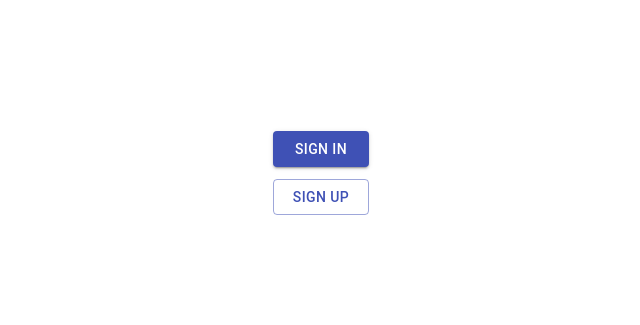
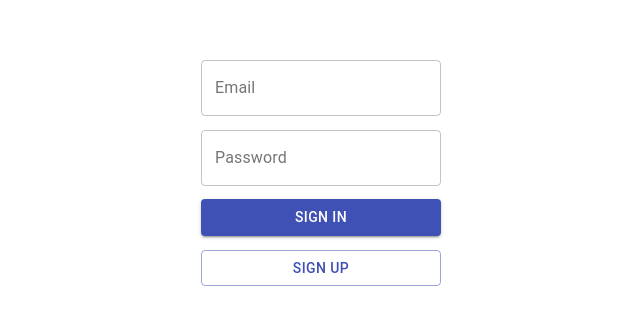
Before and after one commit to AprilPolubiec/firebase-demo, a React (Create React App) app: page / in a window 1280 px wide. Shown: the part 227-552 px from the top of the page, without its empty margins (319-959 px from the left). Built offline with nearby package versions, Linux system fonts and the light colour scheme; no server answers.

Commit message:
can sign in and sign up

```diff
--- a/package.json
+++ b/package.json
@@ -4,6 +4,7 @@
   "private": true,
   "dependencies": {
     "@material-ui/core": "^4.12.2",
+    "@material-ui/lab": "^4.0.0-alpha.60",
     "@testing-library/jest-dom": "^5.11.4",
     "@testing-library/react": "^11.1.0",
     "@testing-library/user-event": "^12.1.10",
--- a/src/index.css
+++ b/src/index.css
@@ -19,6 +19,7 @@ code {
 
 #landing {
   display: flex;
+  flex-direction: column;
   position: absolute;
   width: 100%;
   height: 100%;
@@ -29,7 +30,7 @@ code {
 #landing .auth {
   display: flex;
   flex-direction: column;
-  width: 6rem;
-  height: 6rem;
+  width: 15rem;
+  height: 15rem;
   justify-content: space-around;
 }
--- a/src/pages/Landing.js
+++ b/src/pages/Landing.js
@@ -1,18 +1,54 @@
-import React from 'react'
+import React, { useState } from 'react'
 
 import Button from "@material-ui/core/Button"
+import TextField from '@material-ui/core/TextField';
+import Snackbar from '@material-ui/core/Snackbar';
+import MuiAlert from '@material-ui/lab/Alert';
+
+import { auth } from "../firebase"
 
 export default function Landing() {
+    const [email, setEmail] = useState("");
+    const [password, setPassword] = useState("");
+    const [error, setError] = useState("");
+
+    const handleChange = (e) => {
+        const { id, value } = e.target
+        switch (id) {
+            case "email":
+                setEmail(value);
+                break;
+            case "password":
+                setPassword(value);
+                break;
+            default:
+                break;
+        }
+    }
+
+    const handleSignIn = () => {
+        // TODO: make sure to enable this in firebase dash
+        return auth.signInWithEmailAndPassword(email, password).then(r=>console.log(r)).catch(e => setError(e.message))
+    }
+
+    const handleSignUp = () => {
+        // TODO: make sure to enable this in firebase dash
+        return auth.createUserWithEmailAndPassword(email, password).catch(e => setError(e.message))
+    }
+
     return (
         <div id="landing">
             <div className="auth">
-                <Button variant="contained" color="primary">
+                <TextField id="email" label="Email" variant="outlined" value={email} onChange={handleChange} />
+                <TextField id="password" label="Password" type="password" variant="outlined" value={password} onChange={handleChange} />
+                <Button variant="contained" color="primary" onClick={handleSignIn}>
                     Sign In
                 </Button>
-                <Button variant="outlined" color="primary">
+                <Button variant="outlined" color="primary" onClick={handleSignUp}>
                     Sign Up
                 </Button>
             </div>
+            <Snackbar open={error.length > 0} autoHideDuration={5000} message={error} onClose={() => setError("")} />
         </div>
     )
 }
```
Also changed, not shown: 1 other file (tests, documents, lock files or other folders).
